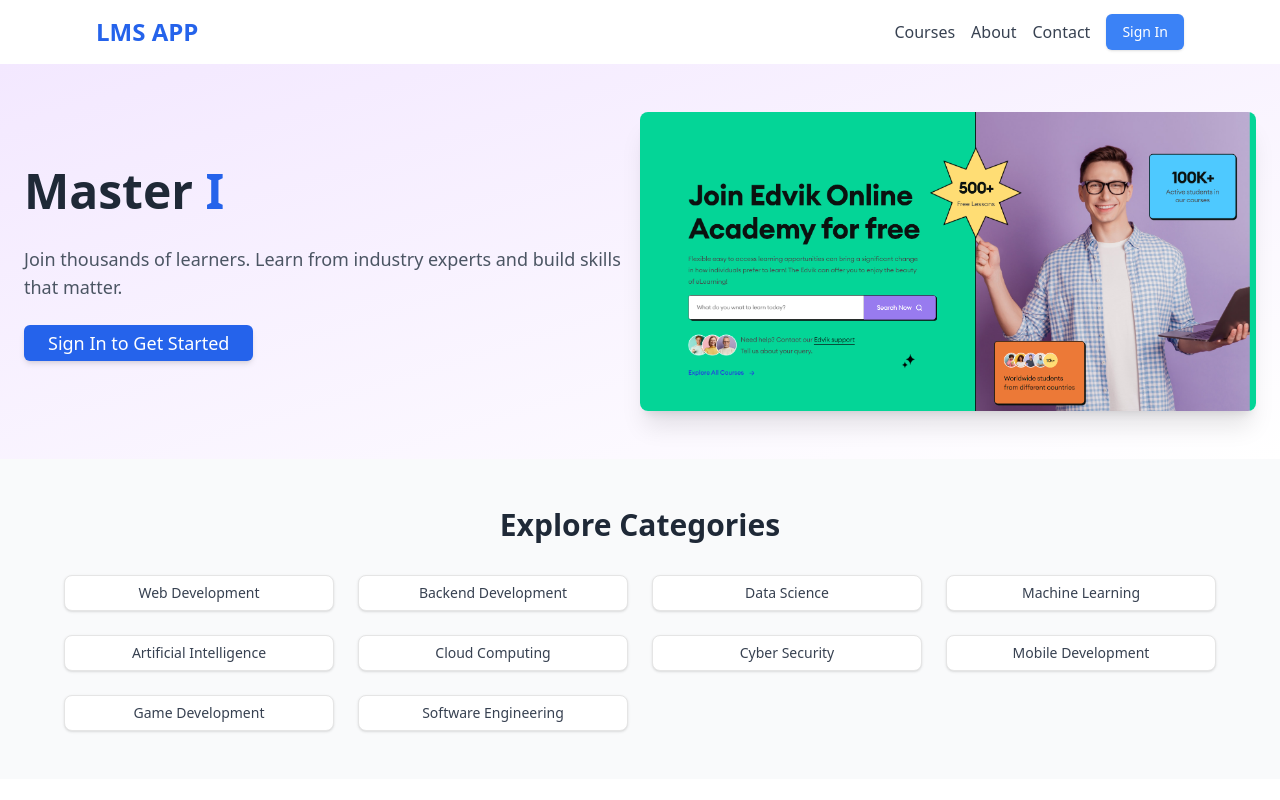
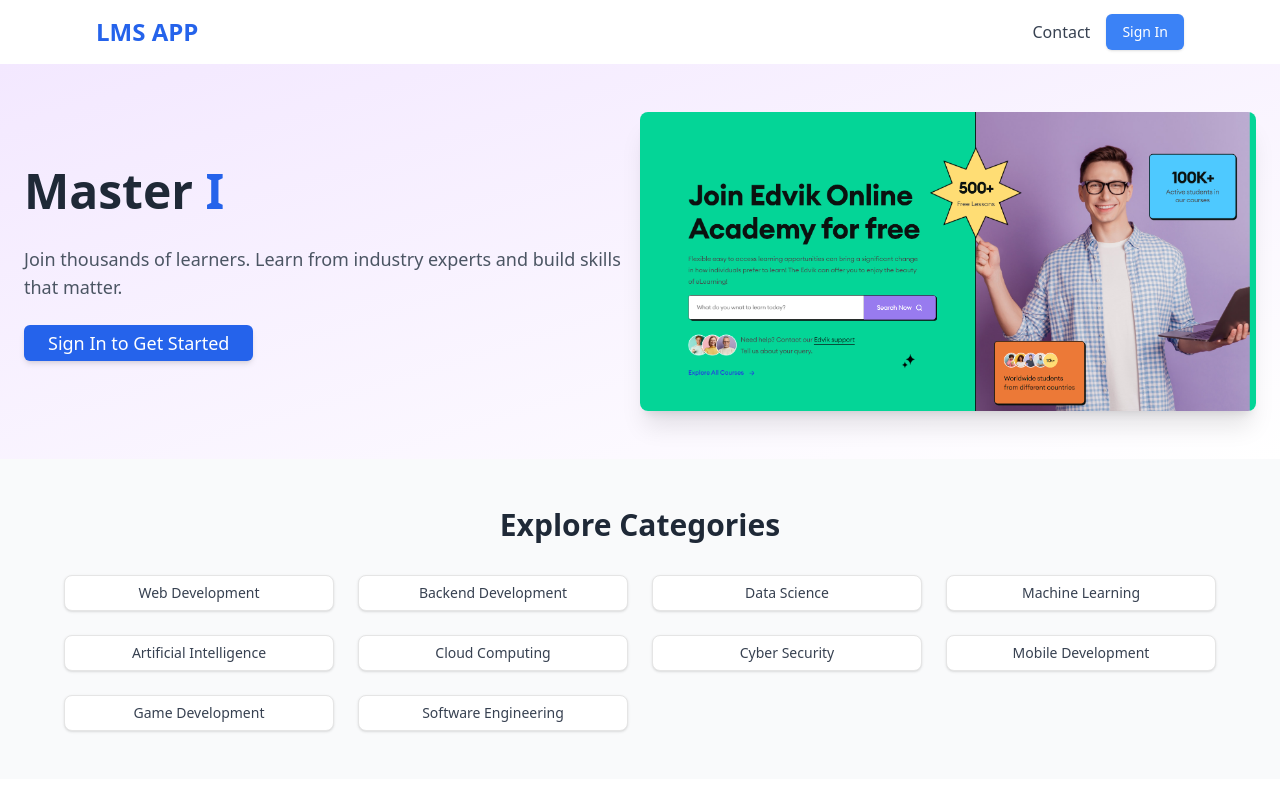
Before and after one commit to Sarthakjanrao07/MERN_LMS_APP, a React (Vite) app in the folder client/: page / in a window 1280 px wide. Shown: the top 800 px of the page. Built offline with nearby package versions, Linux system fonts and the light colour scheme; no server answers.

Commit message:
LandingPage.jsx

```diff
--- a/client/src/pages/LandingPage/LandingPage.jsx
+++ b/client/src/pages/LandingPage/LandingPage.jsx
@@ -44,8 +44,8 @@
               <Link to="/" className="text-2xl font-bold text-blue-600">LMS APP</Link>
             </div>
             <div className="flex items-center space-x-4">
-              <Link to="/courses" className="text-gray-700 hover:text-blue-600">Courses</Link>
-              <Link to="/about" className="text-gray-700 hover:text-blue-600">About</Link>
+{/*               <Link to="/courses" className="text-gray-700 hover:text-blue-600">Courses</Link>
+              <Link to="/about" className="text-gray-700 hover:text-blue-600">About</Link> */}
               <Link to="/contact" className="text-gray-700 hover:text-blue-600">Contact</Link>
               <Button
                 onClick={() => navigate("/auth")}
```
